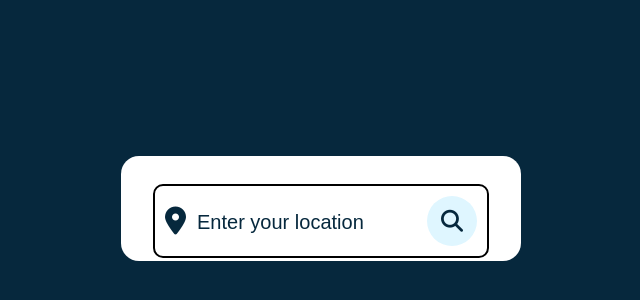
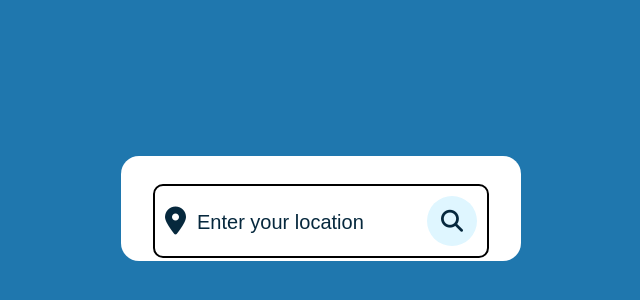
Before and after one commit to akaman198/weather-app, a plain HTML site: page index.html in a window 1280 px wide. Shown: the part 192-492 px from the top of the page, without its empty margins (319-959 px from the left). Drawn offline with Linux system fonts and the light colour scheme.

Commit message:
changed body background color

```diff
--- a/style.css
+++ b/style.css
@@ -11,7 +11,7 @@ body {
     display: flex;
     align-items: center;
     justify-content: center;
-    background: #06283D;
+    background: #1f77ae;
 }
 
 .container {
```
